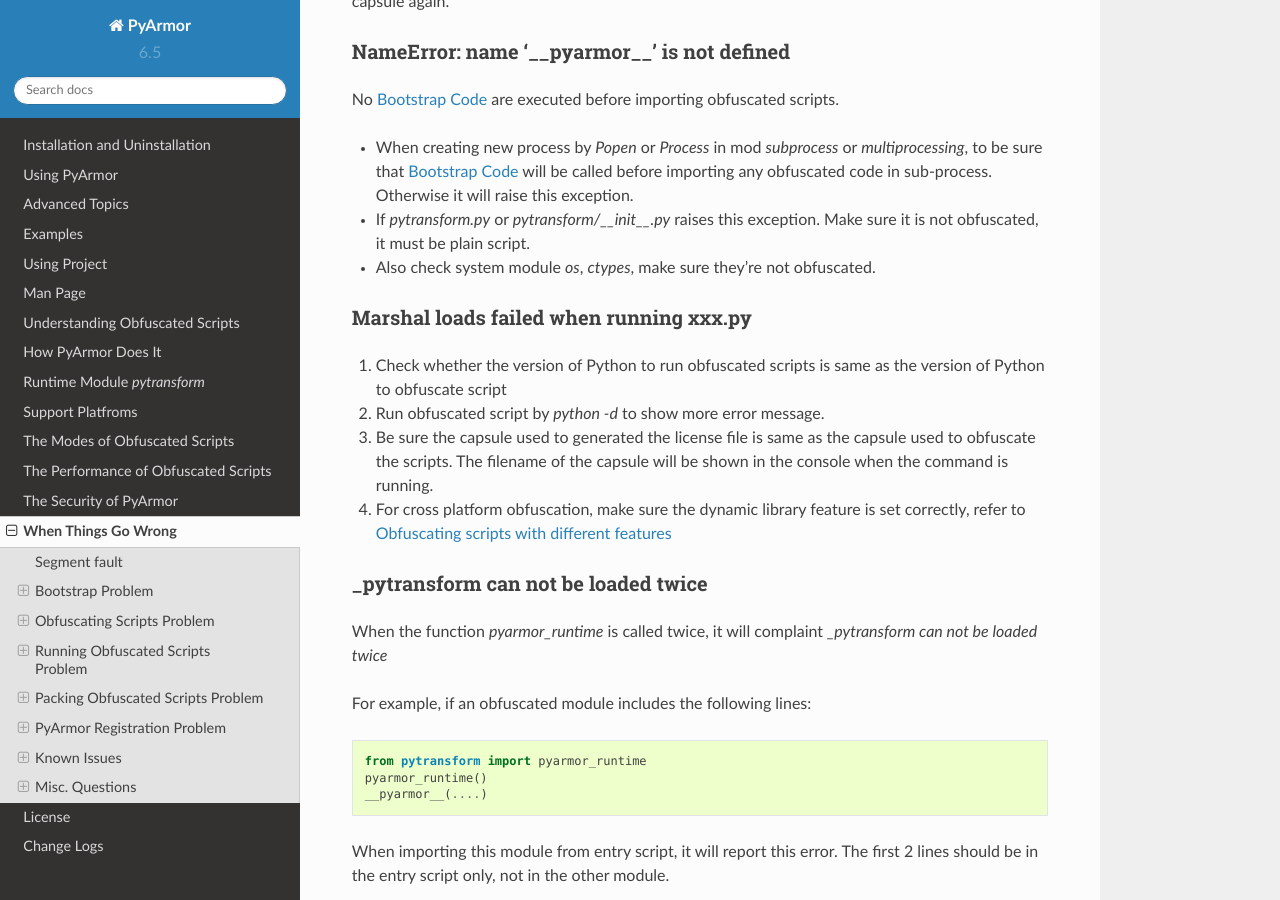
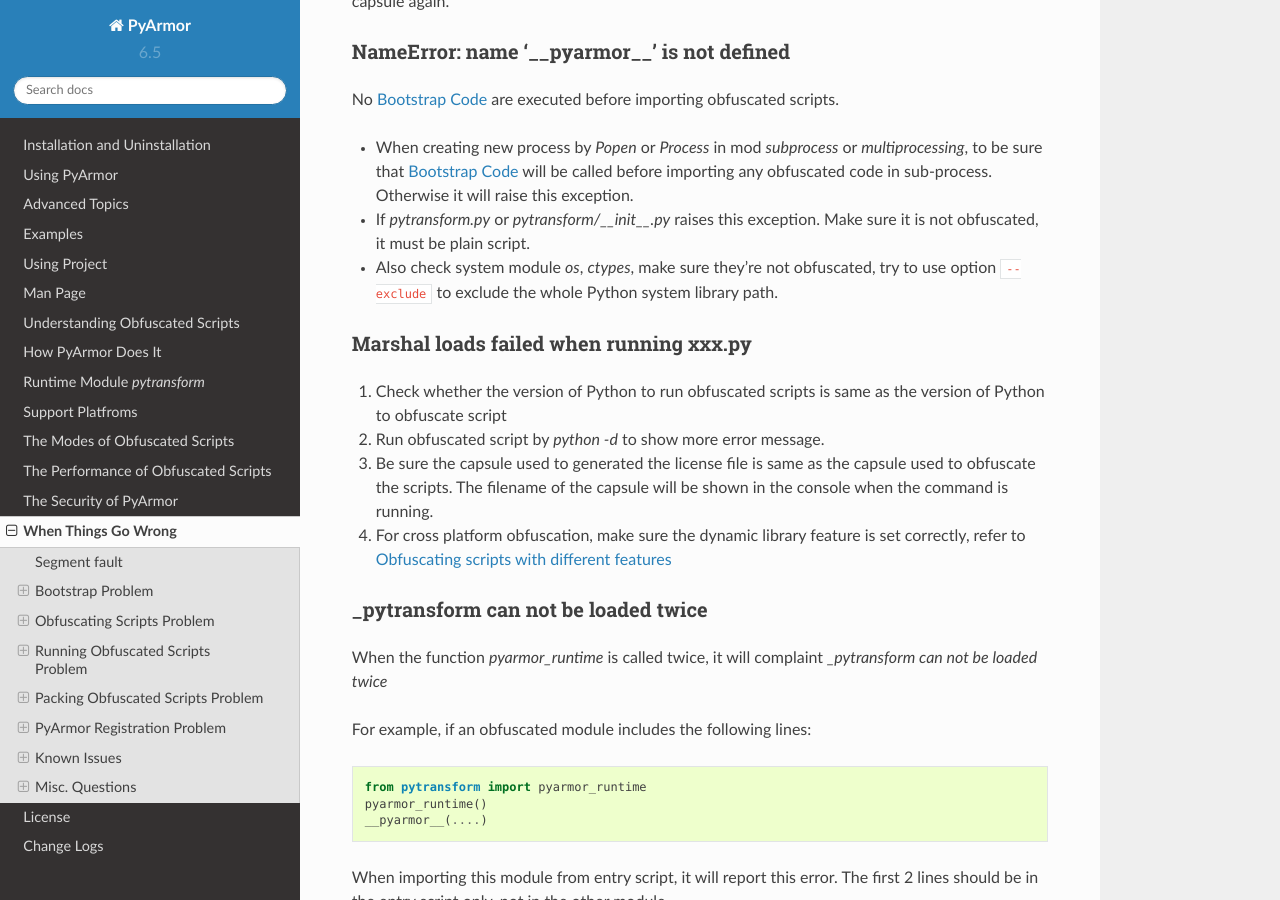
Before and after one commit to dashingsoft/pyarmor, a Sphinx documentation site: the page built from docs/questions.rst, in a window 1280 px wide and 900 px high, scrolled down 5467 px. Built offline with Sphinx 7.4.7 and the Read the Docs theme 2.0.0, drawn with Linux system fonts in a browser that asks for light colours; some of the changed text lies outside the part shown.

Commit message:
Refine doc

```diff
--- a/docs/questions.rst
+++ b/docs/questions.rst
@@ -263,7 +263,8 @@
   exception.
 * If `pytransform.py` or `pytransform/__init__.py` raises this exception. Make
   sure it is not obfuscated, it must be plain script.
-* Also check system module `os`, `ctypes`, make sure they're not obfuscated.
+* Also check system module `os`, `ctypes`, make sure they're not obfuscated, try
+  to use option ``--exclude`` to exclude the whole Python system library path.
 
 
 Marshal loads failed when running xxx.py
@@ -506,7 +507,8 @@
 
 * If `pytransform.py` or `pytransform/__init__.py` raises this exception. Make
   sure it is not obfuscated, it must be plain script.
-* Also check system module `os`, `ctypes`, make sure they're not obfuscated.
+* Also check system module `os`, `ctypes`, make sure they're not obfuscated. In
+  this case, try to exclude the Python system library path, refer to :ref:`pack`
 * Try to only copy your own scripts to an empty path, then pack it in this path.
 * If it works in trial version, but fails after pyarmor is registered, try to
   make a :ref:`clean uninstallation`
```
